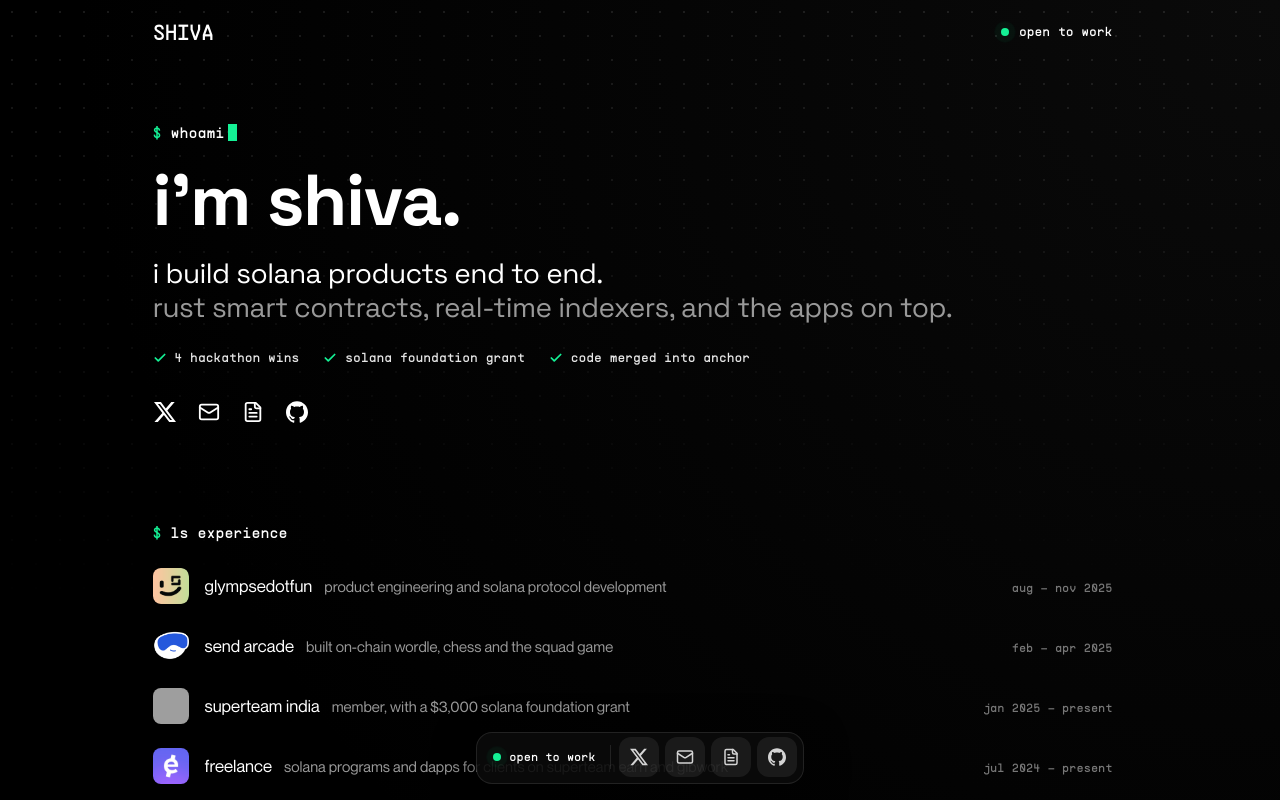
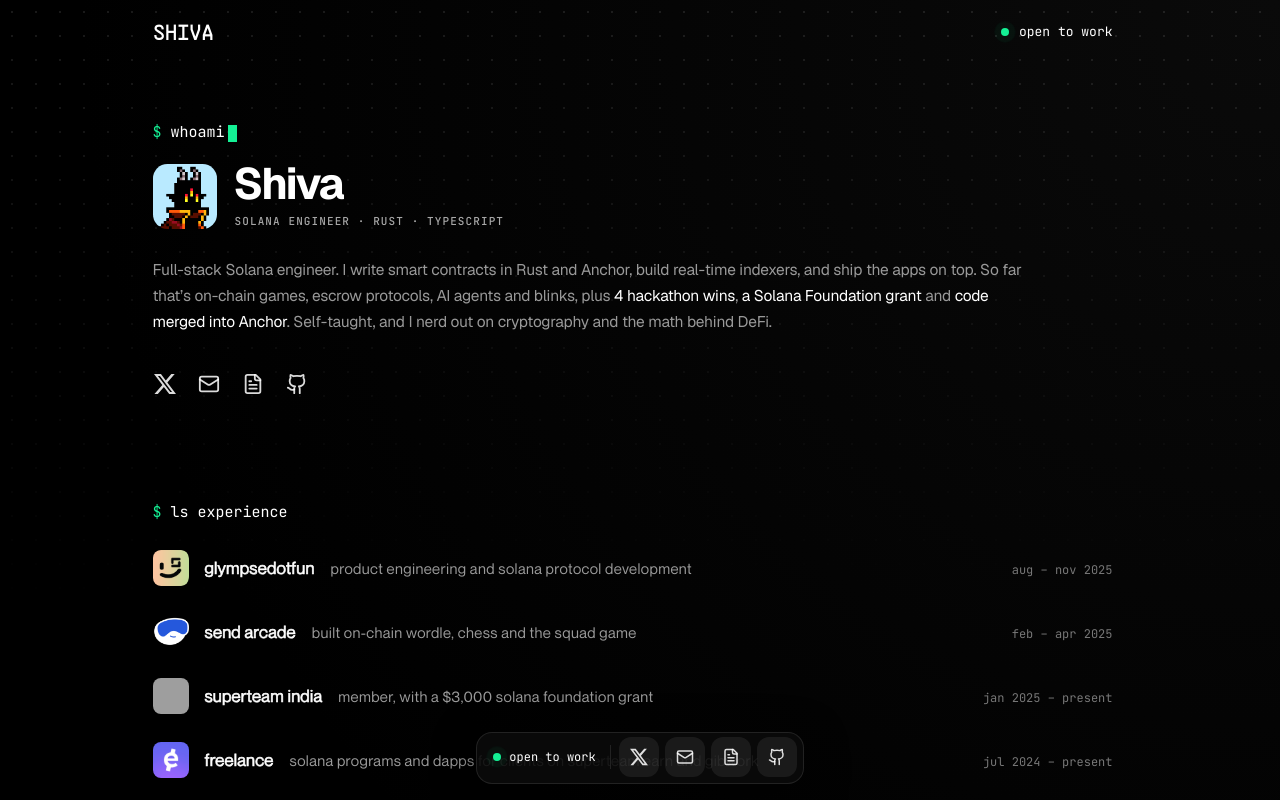
Before and after one commit to Shiva953/portfolio, a Next.js app: page / in a window 1280 px wide. Shown: the top 800 px of the page. Built offline with nearby package versions, Linux system fonts and the light colour scheme; grey boxes are pictures that could not be loaded.

Commit message:
change header

```diff
--- a/src/app/fonts.ts
+++ b/src/app/fonts.ts
@@ -1,4 +1,4 @@
-import { Roboto_Mono, Space_Grotesk } from 'next/font/google'
+import { JetBrains_Mono } from 'next/font/google'
 import localFont from 'next/font/local'
 
 export const montreal = localFont({
@@ -8,38 +8,17 @@
   variable: '--font-montreal',
 })
 
-// Hero name and description. A variable font, so the name gets a real bold weight.
-export const grotesk = Space_Grotesk({
+// Hero name and description. Sets --font-geist-sans to "GeistSans", "GeistSans Fallback".
+export { GeistSans } from 'geist/font/sans'
+
+// All terminal-style text: prompts, checks, dates, tags, the dock label and project titles.
+export const jetbrainsMono = JetBrains_Mono({
   subsets: ['latin'],
   display: 'swap',
-  variable: '--font-grotesk',
+  variable: '--font-jetbrains-mono',
 })
 
-// Roboto Mono supplies the letters and digits of the blended project font.
-export const robotoMono = Roboto_Mono({
-  subsets: ['latin'],
-  display: 'swap',
-  variable: '--font-roboto-mono',
-})
-
-// Neue Montreal again, limited to spaces and punctuation. Listed ahead of Roboto Mono in the
-// `blend` family, it takes those characters and leaves letters and digits to Roboto Mono, so the
-// two typefaces behave as one font: monospace letterforms with proportional spacing.
-export const montrealSpacing = localFont({
-  src: './font/NeueMontreal-Regular.otf',
-  weight: '100 900',
-  display: 'swap',
-  variable: '--font-montreal-spacing',
-  // The automatic fallback face covers every character and would shadow Roboto Mono.
-  adjustFontFallback: false,
-  declarations: [
-    {
-      prop: 'unicode-range',
-      value: 'U+0020-002F, U+003A-0040, U+005B-0060, U+007B-007E, U+00A0, U+2010-2027',
-    },
-  ],
-})
-
+// The SHIVA wordmark only.
 export const supply = localFont({
   src: './font/Supply-Regular.otf',
   weight: '400',
--- a/src/app/globals.css
+++ b/src/app/globals.css
@@ -24,7 +24,7 @@
 body {
   background-color: var(--background);
   color: var(--foreground);
-  /* Neue Montreal and Supply ship a single weight, so never let the browser fake a bold. */
+  /* Neue Montreal ships a single weight, so never let the browser fake a bold. */
   font-synthesis: none;
 }
 
@@ -172,13 +172,42 @@
     @apply rounded-full border border-line px-2.5 py-1 font-mono text-xs leading-none text-muted;
   }
 
-  /* Project names: Roboto Mono letters with Neue Montreal spaces and punctuation.
-     Monospace letters sit in wide cells, so they are pulled tight to read as compact text;
-     the word gap gets a little back so words stay distinct. */
-  .blend {
-    @apply font-blend;
+  /* Project titles. Monospace letters sit in wide cells, so they are pulled
+     tight to read as one compact word. */
+  .project-title {
+    @apply font-mono;
     letter-spacing: -0.06em;
-    word-spacing: 0.12em;
+  }
+
+  /* Trims a single line of text to its capital letters: the box is exactly cap-height tall and
+     ends on the baseline, so text can be lined up with the edges of whatever sits beside it.
+     The line has no height of its own; an empty inline block as tall as the capitals stands on
+     the baseline and defines the box, which keeps the result free of font-metric rounding. */
+  .trim-display,
+  .trim-mono {
+    display: block;
+    line-height: 0;
+  }
+
+  .trim-display::before,
+  .trim-mono::before {
+    content: "";
+    display: inline-block;
+    height: var(--cap-height);
+  }
+
+  /* Cap heights of Geist Sans and JetBrains Mono. */
+  .trim-display {
+    --cap-height: 0.71em;
+  }
+
+  .trim-mono {
+    --cap-height: 0.73em;
+  }
+
+  /* Extra weight for company names. Neue Montreal ships one weight, so it is drawn as a stroke. */
+  .heavier {
+    -webkit-text-stroke: 0.035em currentColor;
   }
 
   /* Names of repos and projects, set like inline code. */
--- a/src/app/layout.tsx
+++ b/src/app/layout.tsx
@@ -2,7 +2,7 @@
 import type { Metadata, Viewport } from 'next'
 import { Toaster } from 'sonner'
 import { site } from '@/lib/site'
-import { grotesk, montreal, montrealSpacing, robotoMono, supply } from './fonts'
+import { GeistSans, jetbrainsMono, montreal, supply } from './fonts'
 
 export const metadata: Metadata = {
   metadataBase: new URL(site.url),
@@ -84,7 +84,7 @@
   children: React.ReactNode
 }) {
   return (
-    <html lang="en" className={`${montreal.variable} ${supply.variable} ${grotesk.variable} ${robotoMono.variable} ${montrealSpacing.variable}`}>
+    <html lang="en" className={`${montreal.variable} ${supply.variable} ${GeistSans.variable} ${jetbrainsMono.variable}`}>
       <body className="min-h-screen bg-black font-sans antialiased">
         {children}
         <Toaster theme="dark" position="top-center" />
--- a/src/app/page.tsx
+++ b/src/app/page.tsx
@@ -9,7 +9,7 @@
 import { SiteHeader } from '@/components/site-header'
 import { Backdrop, Prompt } from '@/components/terminal'
 import { featuredProjects, projects, sideProjects } from '@/lib/projects'
-import { experience, openSource, proof, site, stack } from '@/lib/site'
+import { experience, openSource, site, stack } from '@/lib/site'
 
 // Everything that doesn't get a card: one sentence of links under the grid.
 const alsoBuilt = [
@@ -18,6 +18,11 @@
     .map((project) => ({ name: project.name, href: `/projects/${project.slug}`, external: false })),
   ...sideProjects.map((project) => ({ name: project.name, href: project.href, external: true })),
 ]
+
+// Keeps a hyphenated word on one line.
+function NoBreak({ children }: { children: React.ReactNode }) {
+  return <span className="whitespace-nowrap">{children}</span>
+}
 
 export default function Home() {
   return (
@@ -33,38 +38,52 @@
             <span className="cursor" />
           </p>
 
-          {/* One heading for search engines, two sizes for people: the name, then what he does. */}
-          <h1 className="rise mt-5 font-display" style={{ '--i': 5 } as React.CSSProperties}>
-            <span className="block text-[clamp(3rem,2rem+4vw,4.5rem)] font-bold leading-none tracking-[-0.02em]">
-              I’m Shiva.
-            </span>{' '}
-            <span className="mt-5 block text-[clamp(1.375rem,1.1rem+1vw,1.75rem)] leading-[1.22] tracking-[-0.02em]">
-              <span className="block text-balance">I build Solana products end to end.</span>{' '}
-              <span className="block text-pretty text-muted">
-                Rust smart contracts, <span className="whitespace-nowrap">real-time</span> indexers,
-                and the apps on top.
-              </span>
-            </span>
-          </h1>
+          {/* Picture and name are both sized in em off this row's font size, so they scale together.
+              Inside the picture's height: a margin, the name, a gap, the tagline and the same
+              margin again. The tagline keeps its size, so the name is the part that gives way. */}
+          <div
+            className="rise mt-5 flex items-stretch gap-[0.22em] text-[clamp(3rem,2rem+4vw,4.5rem)]"
+            style={{ '--i': 5 } as React.CSSProperties}
+          >
+            <Image
+              src="/pfp.png"
+              alt=""
+              width={768}
+              height={768}
+              unoptimized
+              loading="eager"
+              className="h-[0.9em] w-[0.9em] shrink-0 rounded-[0.2em]"
+            />
+            <div className="flex min-w-0 flex-col justify-between py-[0.05em]">
+              <h1 className="trim-display font-display text-[0.61em] font-bold normal-case tracking-[-0.05em]">
+                Shiva
+              </h1>
+              <p className="trim-mono ml-[0.13em] whitespace-nowrap font-mono text-[10px] font-medium uppercase tracking-[0.1em] text-white/65 sm:text-[11px]">
+                {site.tagline}
+              </p>
+            </div>
+          </div>
 
-          <ul
-            className="rise mt-6 flex flex-wrap gap-x-6 gap-y-2 font-mono text-[13px] text-white/90"
+          {/* What he does, what he has shipped and the proof, in one short paragraph. */}
+          <p
+            className="rise mt-7 max-w-[55rem] text-pretty font-display text-[14.5px] normal-case leading-[1.7] tracking-[-0.015em] text-muted sm:text-[15.5px] sm:leading-[1.7]"
             style={{ '--i': 6 } as React.CSSProperties}
           >
-            {proof.map((item) => (
-              <li key={item} className="flex items-center gap-2">
-                <Check className="h-3.5 w-3.5 text-live" strokeWidth={3} aria-hidden />
-                {item}
-              </li>
-            ))}
-          </ul>
+            Full-stack Solana engineer. I write smart contracts in Rust and Anchor, build{' '}
+            <NoBreak>real-time</NoBreak> indexers, and ship the apps on top. So far that’s{' '}
+            <NoBreak>on-chain</NoBreak> games, escrow protocols, AI agents and blinks, plus{' '}
+            <span className="text-white">4{'\u00a0'}hackathon wins</span>,{' '}
+            <span className="text-white">a Solana Foundation grant</span> and{' '}
+            <span className="text-white">code merged into Anchor</span>.{' '}
+            <NoBreak>Self-taught</NoBreak>, and I nerd out on cryptography and the math behind DeFi.
+          </p>
 
-          <div className="rise mt-6" style={{ '--i': 7 } as React.CSSProperties}>
+          <div className="rise mt-7" style={{ '--i': 7 } as React.CSSProperties}>
             <ContactIcons />
           </div>
         </section>
 
-        <section id="experience" className="shell py-8">
+        <section id="experience" className="shell py-10">
           <h2 className="section-title">
             <Prompt command="ls">Experience</Prompt>
           </h2>
@@ -75,7 +94,7 @@
                   href={job.href}
                   target="_blank"
                   rel="noopener"
-                  className="group flex items-start gap-4 py-3 sm:items-center"
+                  className="group flex items-start gap-4 py-3.5 sm:items-center"
                 >
                   <Image
                     src={job.logo}
@@ -84,11 +103,11 @@
                     height={36}
                     className="h-9 w-9 shrink-0 rounded-lg object-cover"
                   />
-                  <div className="min-w-0 flex-1 sm:flex sm:items-baseline sm:gap-3">
-                    <p className="text-[17px] leading-6 text-white underline-offset-4 group-hover:underline">
+                  <div className="min-w-0 flex-1 sm:flex sm:items-baseline sm:gap-4">
+                    <p className="heavier text-[17px] leading-6 tracking-[0.01em] text-white underline-offset-4 group-hover:underline">
                       {job.company}
                     </p>
-                    <p className="text-[15px] leading-snug text-muted">{job.line}</p>
+                    <p className="text-[15px] leading-snug tracking-[0.025em] text-muted">{job.line}</p>
                     <p className="mt-1 font-mono text-xs text-faint sm:ml-auto sm:mt-0 sm:shrink-0">
                       {job.period}
                     </p>
@@ -99,11 +118,11 @@
           </ul>
         </section>
 
-        <section id="work" className="shell py-8">
+        <section id="work" className="shell py-10">
           <h2 className="section-title">
             <Prompt command="ls">Work</Prompt>
           </h2>
-          <ul className="mt-6 grid gap-x-5 gap-y-9 sm:grid-cols-2 lg:grid-cols-3">
+          <ul className="mt-7 grid gap-x-8 gap-y-12 sm:grid-cols-2 lg:grid-cols-3 lg:gap-x-10">
             {featuredProjects.map((project) => (
               <li key={project.slug}>
                 <Link href={`/projects/${project.slug}`} className="group block">
@@ -128,12 +147,12 @@
                       />
                     </div>
                   </div>
-                  {/* Only the name uses the blended Roboto Mono + Neue Montreal font. */}
+                  {/* Title and year in JetBrains Mono; the description stays in the body font. */}
                   <div className="mt-3.5 flex items-baseline justify-between gap-3">
-                    <h3 className="blend text-[19px] font-semibold leading-6 text-white underline-offset-4 group-hover:underline">
+                    <h3 className="project-title text-[19px] font-semibold leading-6 text-white underline-offset-4 group-hover:underline">
                       {project.name}
                     </h3>
-                    <span className="font-roboto text-xs text-faint">{project.year}</span>
+                    <span className="font-mono text-xs text-faint">{project.year}</span>
                   </div>
                   <p className="mt-1.5 text-pretty text-[15px] leading-snug text-muted">
                     {project.tagline}
@@ -181,7 +200,7 @@
           </p>
         </section>
 
-        <section id="open-source" className="shell grid gap-8 py-8 sm:grid-cols-2 sm:gap-12">
+        <section id="open-source" className="shell grid gap-10 py-10 sm:grid-cols-2 sm:gap-12">
           <div>
             <h2 className="section-title">
               <Prompt command="ls">Open-source</Prompt>
--- a/src/app/projects/[slug]/page.tsx
+++ b/src/app/projects/[slug]/page.tsx
@@ -67,10 +67,10 @@
 
           <header className="mt-8">
             <div className="flex items-baseline justify-between gap-6">
-              <h1 className="blend text-[clamp(2rem,5.5vw,3.5rem)] font-semibold leading-none">
+              <h1 className="project-title text-[clamp(2rem,5.5vw,3.5rem)] font-semibold leading-none">
                 {project.name}
               </h1>
-              <span className="font-roboto text-[13px] text-faint">{project.year}</span>
+              <span className="font-mono text-[13px] text-faint">{project.year}</span>
             </div>
             <p className="mt-4 max-w-[34ch] text-xl leading-snug text-muted sm:text-2xl">
               {project.tagline}
@@ -159,7 +159,7 @@
           >
             <span>
               <span className="block font-mono text-[13px] text-faint">Next project</span>
-              <span className="blend mt-1 block text-[22px] font-semibold">
+              <span className="project-title mt-1 block text-[22px] font-semibold">
                 {next.name}
               </span>
             </span>
--- a/src/components/contact-dock.tsx
+++ b/src/components/contact-dock.tsx
@@ -88,7 +88,7 @@
               href={contact.href}
               {...linkTarget(contact.key)}
               aria-label={contact.label}
-              className="group relative grid h-10 w-10 shrink-0 place-items-center rounded-xl bg-white/[0.07] text-neutral-300 transition-colors duration-200 hover:bg-white/[0.14] hover:text-white"
+              className="group relative grid h-10 w-10 shrink-0 place-items-center rounded-xl bg-white/[0.07] text-white/[0.86] transition-colors duration-200 hover:bg-white/[0.14] hover:text-white"
             >
               <Icon className="h-[18px] w-[18px] scale-[var(--dock-scale,1)]" aria-hidden />
               <span
--- a/src/components/contact-links.tsx
+++ b/src/components/contact-links.tsx
@@ -44,7 +44,7 @@
                 {...linkTarget(contact.key)}
                 aria-label={contact.label}
                 title={contact.label}
-                className="grid h-10 w-10 place-items-center rounded-full text-white transition-colors duration-200 hover:bg-white hover:text-black"
+                className="grid h-10 w-10 place-items-center rounded-full text-white/[0.86] transition-colors duration-200 hover:bg-white hover:text-black"
               >
                 <Icon className="h-[22px] w-[22px]" aria-hidden />
               </a>
@@ -74,7 +74,7 @@
               {...linkTarget(contact.key)}
               className="pill w-full gap-1.5 px-0 text-sm sm:w-auto sm:gap-2 sm:px-4 sm:text-[15px]"
             >
-              <Icon className="h-4 w-4" aria-hidden />
+              <Icon className="h-4 w-4 opacity-[0.86]" aria-hidden />
               {contact.label}
             </a>
           </li>
--- a/src/components/icons.tsx
+++ b/src/components/icons.tsx
@@ -8,10 +8,21 @@
   )
 }
 
+// Outline GitHub mark, drawn with the same 2px round stroke as the mail and resume icons.
 export function GithubIcon({ className }: IconProps) {
   return (
-    <svg viewBox="0 0 24 24" fill="currentColor" aria-hidden className={className}>
-      <path d="M12 .297c-6.63 0-12 5.373-12 12 0 5.303 3.438 9.8 8.205 11.385.6.113.82-.258.82-.577 0-.285-.01-1.04-.015-2.04-3.338.724-4.042-1.61-4.042-1.61C4.422 18.07 3.633 17.7 3.633 17.7c-1.087-.744.084-.729.084-.729 1.205.084 1.838 1.236 1.838 1.236 1.07 1.835 2.809 1.305 3.495.998.108-.776.417-1.305.76-1.605-2.665-.3-5.466-1.332-5.466-5.93 0-1.31.465-2.38 1.235-3.22-.135-.303-.54-1.523.105-3.176 0 0 1.005-.322 3.3 1.23.96-.267 1.98-.399 3-.405 1.02.006 2.04.138 3 .405 2.28-1.552 3.285-1.23 3.285-1.23.645 1.653.24 2.873.12 3.176.765.84 1.23 1.91 1.23 3.22 0 4.61-2.805 5.625-5.475 5.92.42.36.81 1.096.81 2.22 0 1.606-.015 2.896-.015 3.286 0 .315.21.69.825.57C20.565 22.092 24 17.592 24 12.297c0-6.627-5.373-12-12-12" />
+    <svg
+      viewBox="0 0 24 24"
+      fill="none"
+      stroke="currentColor"
+      strokeWidth={2}
+      strokeLinecap="round"
+      strokeLinejoin="round"
+      aria-hidden
+      className={className}
+    >
+      <path d="M15 22v-4a4.8 4.8 0 0 0-1-3.5c3 0 6-2 6-5.5.08-1.25-.27-2.48-1-3.5.28-1.15.28-2.35 0-3.5 0 0-1 0-3 1.5-2.64-.5-5.36-.5-8 0C6 2 5 2 5 2c-.3 1.15-.3 2.35 0 3.5A5.403 5.403 0 0 0 4 9c0 3.5 3 5.5 6 5.5-.39.49-.68 1.05-.85 1.65-.17.6-.22 1.23-.15 1.85v4" />
+      <path d="M9 18c-4.51 2-5-2-7-2" />
     </svg>
   )
 }
--- a/src/components/site-header.tsx
+++ b/src/components/site-header.tsx
@@ -7,7 +7,7 @@
       <Link
         href="/"
         aria-label={`${site.name}, home`}
-        className="font-mono text-[22px] leading-none tracking-tighter"
+        className="font-supply text-[22px] leading-none tracking-tighter"
       >
         SHIVA
       </Link>
--- a/src/lib/og.tsx
+++ b/src/lib/og.tsx
@@ -16,9 +16,10 @@
 // One card design for every share preview: the home page and each project.
 export async function renderOgCard({ command, headline, detail, footer }: OgCardProps) {
   const fontDir = join(process.cwd(), 'src/app/font')
-  const [montreal, supply] = await Promise.all([
+  const [montreal, supply, jetbrainsMono] = await Promise.all([
     readFile(join(fontDir, 'NeueMontreal-Regular.otf')),
     readFile(join(fontDir, 'Supply-Regular.otf')),
+    readFile(join(fontDir, 'JetBrainsMono-Regular.ttf')),
   ])
 
   return new ImageResponse(
@@ -45,7 +46,7 @@
               style={{
                 display: 'flex',
                 alignItems: 'center',
-                fontFamily: 'Supply',
+                fontFamily: 'JetBrains Mono',
                 fontSize: 22,
                 padding: '12px 22px',
                 borderRadius: 999,
@@ -67,7 +68,7 @@
         </div>
 
         <div style={{ display: 'flex', flexDirection: 'column' }}>
-          <div style={{ display: 'flex', fontFamily: 'Supply', fontSize: 26, marginBottom: 22 }}>
+          <div style={{ display: 'flex', fontFamily: 'JetBrains Mono', fontSize: 26, marginBottom: 22 }}>
             <div style={{ color: '#14f195', marginRight: 14 }}>$</div>
             {command}
           </div>
@@ -93,7 +94,7 @@
             justifyContent: 'space-between',
             paddingTop: 26,
             borderTop: '1px solid rgba(255,255,255,0.16)',
-            fontFamily: 'Supply',
+            fontFamily: 'JetBrains Mono',
             fontSize: 22,
             color: '#999',
           }}
@@ -108,6 +109,7 @@
       fonts: [
         { name: 'Montreal', data: montreal, weight: 400, style: 'normal' },
         { name: 'Supply', data: supply, weight: 400, style: 'normal' },
+        { name: 'JetBrains Mono', data: jetbrainsMono, weight: 400, style: 'normal' },
       ],
     },
   )
--- a/src/lib/site.ts
+++ b/src/lib/site.ts
@@ -2,6 +2,8 @@
 export const site = {
   name: 'Shiva Seth',
   role: 'Full-Stack Solana Engineer',
+  // One line under the name in the hero. Keep it short: it has to fit on one line on a phone.
+  tagline: 'Solana Engineer · Rust · TypeScript',
   // Must be the domain that serves the site directly (the primary domain in Vercel), not one that
   // redirects. Link previews on X fail when the shared address needs more than one redirect.
   url: 'https://shiva66.xyz',
@@ -18,9 +20,6 @@
   github: { handle: 'Shiva953', url: 'https://github.com/Shiva953' },
   earn: { handle: 'shiva7343', url: 'https://earn.superteam.fun/t/shiva7343/' },
 }
-
-// Shown under the intro as passing checks.
-export const proof = ['4 hackathon wins', 'Solana Foundation grant', 'Code merged into Anchor']
 
 // The four ways to reach you, in the order they appear in the hero, the dock and the footer.
 export const contacts = [
--- a/tailwind.config.ts
+++ b/tailwind.config.ts
@@ -19,16 +19,14 @@
       },
       fontFamily: {
         sans: ["var(--font-montreal)", "ui-sans-serif", "system-ui", "sans-serif"],
-        mono: ["var(--font-supply)", "ui-monospace", "SFMono-Regular", "monospace"],
-        display: ["var(--font-grotesk)", "var(--font-montreal)", "ui-sans-serif", "sans-serif"],
-        roboto: ["var(--font-roboto-mono)", "ui-monospace", "SFMono-Regular", "monospace"],
-        blend: [
-          "var(--font-montreal-spacing)",
-          "var(--font-roboto-mono)",
-          "var(--font-montreal)",
-          "ui-monospace",
-          "monospace",
+        // Terminal text. Coding ligatures are off so sequences like "www" or "->" stay literal.
+        mono: [
+          ["var(--font-jetbrains-mono)", "ui-monospace", "SFMono-Regular", "monospace"],
+          { fontFeatureSettings: '"calt" 0, "liga" 0' },
         ],
+        // The SHIVA wordmark.
+        supply: ["var(--font-supply)", "ui-monospace", "SFMono-Regular", "monospace"],
+        display: ["var(--font-geist-sans)", "Arial", "sans-serif"],
       },
     },
   },
```
Also changed, not shown: public/pfp.png (added), src/app/font/JetBrainsMono-Regular.ttf (added).
